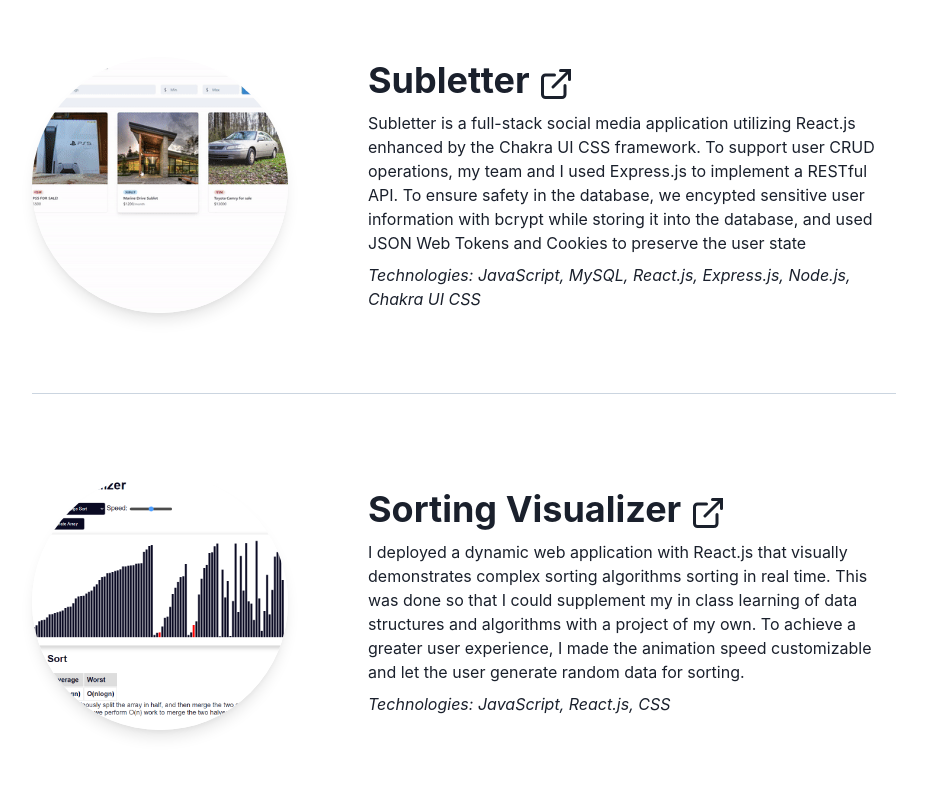
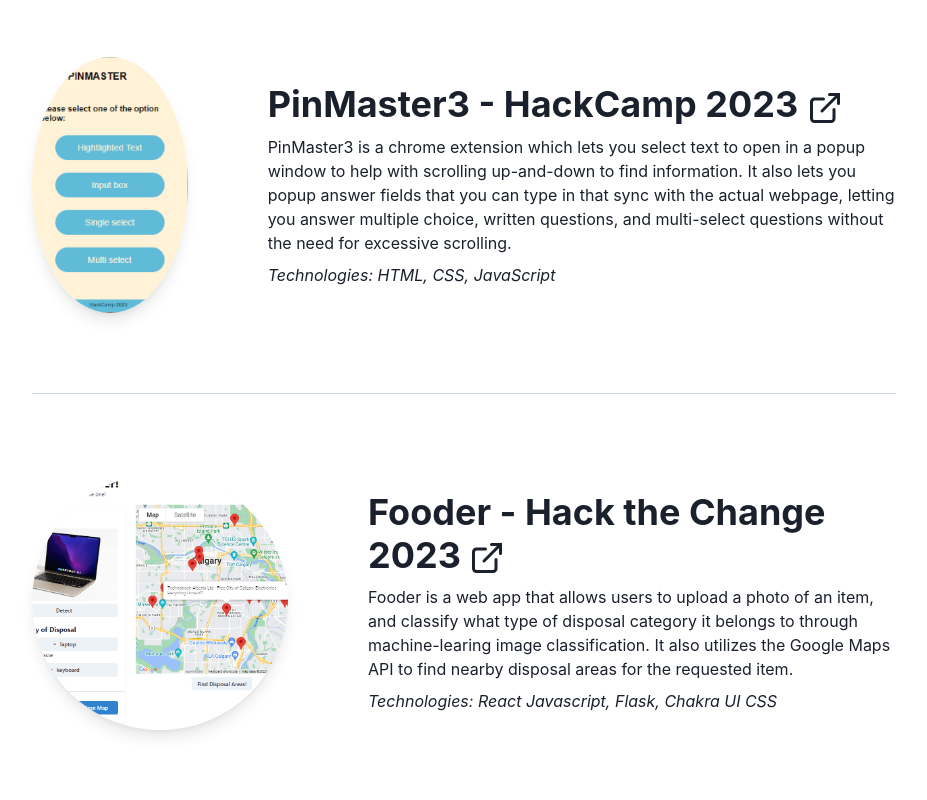
Before and after one commit to andyh031/portfolio, a React (Create React App) app: page /projects in a window 1280 px wide. Shown: the part 1020-1820 px from the top of the page, without its empty margins (176-1103 px from the left). Built offline with nearby package versions, Linux system fonts and the light colour scheme.

Commit message:
add new experience and hackathon projects

```diff
--- a/src/components/Experience.js
+++ b/src/components/Experience.js
@@ -20,6 +20,15 @@
 
 export default function Experience({ setBkgColor }) {
   setBkgColor('#f6fcf4');
+
+  const cgi = {
+    title: 'Full-Stack Developer',
+    company: 'CGI',
+    location: 'Vancouver, British Columbia',
+    date: 'January 2024 - Present',
+    description: '',
+  };
+
   const waiter = {
     title: 'Waiter/Server',
     company: "Brother's Taste of Asia",
@@ -29,11 +38,7 @@
       'As a waiter, I delivered excellent customer service in a fast-paced environment, whether it be seating customers and answering menu questions, or taking calls and packing neat takeout dishes. As a more experienced employee, I successfully trained new employees on restaurant protocols, menu offerings, and service standards, resulting in quick integration with the waitstaff team.',
   };
 
-  const next = {
-    title: 'Be Next!',
-  };
-
-  const experiences = [waiter, next];
+  const experiences = [cgi, waiter];
 
   return (
     <>
@@ -176,6 +181,7 @@
   }, [isInView]);
 
   return (
+    <>
       <Step mt="1rem" ref={ref} as={motion.div} animate={animation}>
         <StepIndicator></StepIndicator>
         <Box>
@@ -188,5 +194,7 @@
 
         <StepSeparator />
       </Step>
+      <StepSeparator />
+    </>
   );
 }
--- a/src/components/Projects.js
+++ b/src/components/Projects.js
@@ -14,11 +14,32 @@
 import gradeairImage from '../images/gradeair.PNG';
 import heartImage from '../images/heartImage.PNG';
 import butterflies from '../images/butterflies.jpeg';
+import fooderImage from '../images/fooderImage.png';
+import pinmasterImage from '../images/pinmasterImage.PNG';
 import { motion, useAnimation, useInView } from 'framer-motion';
 import { useRef, useEffect } from 'react';
 
 export default function Projects({ setBkgColor }) {
   setBkgColor('#fff7f7');
+
+  const pinmaster = {
+    title: 'PinMaster3 - HackCamp 2023',
+    image: pinmasterImage,
+    description:
+      'PinMaster3 is a chrome extension which lets you select text to open in a popup window to help with scrolling up-and-down to find information. It also lets you popup answer fields that you can type in that sync with the actual webpage, letting you answer multiple choice, written questions, and multi-select questions without the need for excessive scrolling.',
+    link: 'https://devpost.com/software/pinmaster3',
+    technologies: 'HTML, CSS, JavaScript',
+  };
+
+  const fooder = {
+    title: 'Fooder - Hack the Change 2023',
+    image: fooderImage,
+    description:
+      'Fooder is a web app that allows users to upload a photo of an item, and classify what type of disposal category it belongs to through machine-learing image classification. It also utilizes the Google Maps API to find nearby disposal areas for the requested item.',
+    link: 'https://devpost.com/software/fooder-hsc4fp',
+    technologies: 'React Javascript, Flask, Chakra UI CSS',
+  };
+
   const subletter = {
     title: 'Subletter',
     image: subletterImage,
@@ -56,7 +77,7 @@
     technologies: 'Java, JUnit, Java Swing',
   };
 
-  const projects = [subletter, sorter, heart, gradeAir];
+  const projects = [pinmaster, fooder, subletter, sorter, heart, gradeAir];
 
   return (
     <>
```
Also changed, not shown: src/images/fooderImage.png (added), src/images/pinmasterImage.PNG (added). Lines whose indentation alone changed are shown as unchanged.
